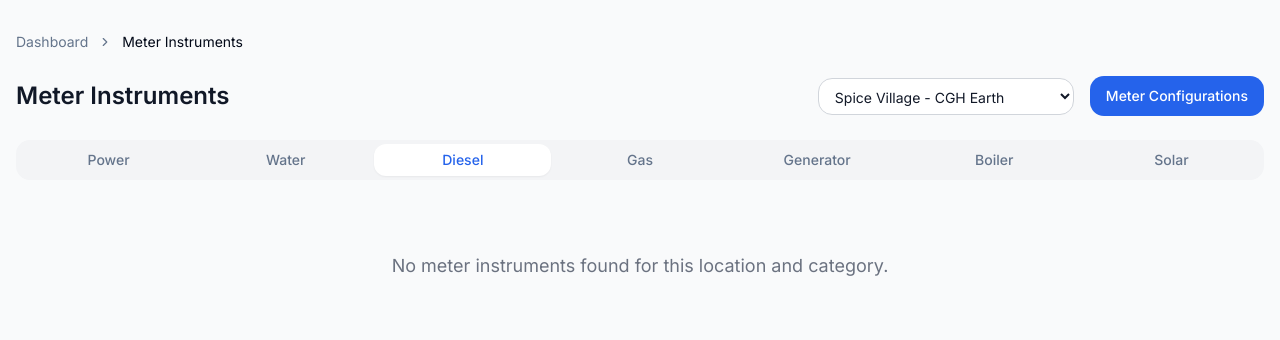
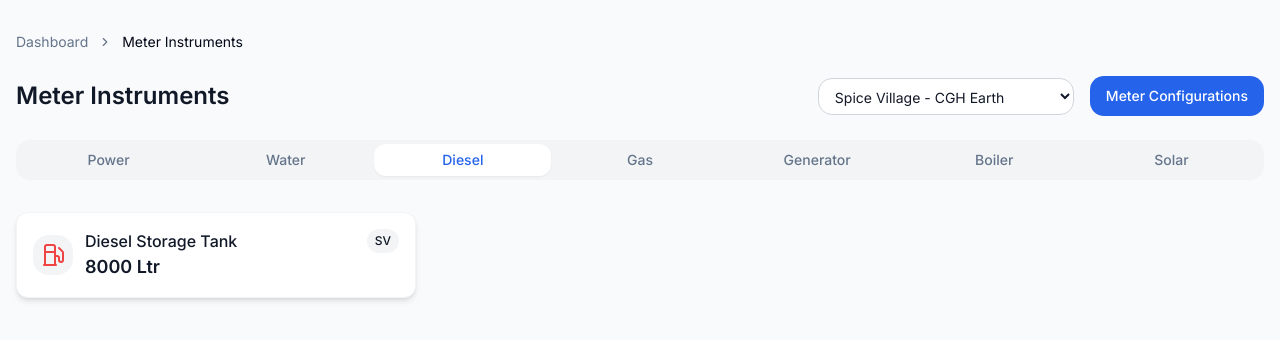
Before and after one commit to Annuabk/resort-meter-pulse-view, a React (Vite) app: page /meters/diesel in a window 1280 px wide. Shown: the top 340 px of the page. Built offline with nearby package versions, Linux system fonts and the light colour scheme.

Commit message:
feat: Add default meter configurations
Add sample meter configurations for Diesel and Generator categories on the Meter Instruments page. Each configuration card includes an icon, meter name, current reading, location badge, and is clickable to open the respective Readings Page.

```diff
--- a/src/components/MeterCard.tsx
+++ b/src/components/MeterCard.tsx
@@ -1,6 +1,6 @@
 
 import React from 'react';
-import { Thermometer, Droplet, Fuel, Power, Gauge, Zap, Sun } from 'lucide-react';
+import { Thermometer, Droplet, Fuel, Power, Gauge, Zap, Sun, Battery } from 'lucide-react';
 import { MeterInstrument } from '@/types/dashboard';
 import { useNavigate } from 'react-router-dom';
 
@@ -19,11 +19,11 @@ export const MeterCard: React.FC<MeterCardProps> = ({ instrument }) => {
       case 'water':
         return <Droplet className="h-6 w-6 text-meter-water" />;
       case 'diesel':
-        return <Gauge className="h-6 w-6 text-meter-diesel" />;
+        return <Fuel className="h-6 w-6 text-meter-diesel" />;
       case 'gas':
         return <Fuel className="h-6 w-6 text-meter-gas" />;
       case 'generator':
-        return <Zap className="h-6 w-6 text-meter-generator" />;
+        return <Battery className="h-6 w-6 text-meter-generator" />;
       case 'boiler':
         return <Thermometer className="h-6 w-6 text-meter-boiler" />;
       case 'solar':
--- a/src/data/meterData.ts
+++ b/src/data/meterData.ts
@@ -44,16 +44,42 @@ export const meterInstruments: MeterInstrument[] = [
     unit: 'KG',
     location: 'SV'
   },
+  // Added new diesel instruments
   {
     id: 'diesel-1',
-    name: 'Generator Diesel Tank',
+    name: 'Diesel Storage Tank',
     category: 'diesel',
-    value: 120,
+    value: 8000,
     unit: 'Ltr',
+    location: 'SV'
+  },
+  {
+    id: 'diesel-2',
+    name: 'Transport Diesel Stock',
+    category: 'diesel',
+    value: 5000,
+    unit: 'Ltr',
+    location: 'CH'
+  },
+  // Added new generator instruments
+  {
+    id: 'generator-1',
+    name: 'Main Generator',
+    category: 'generator',
+    value: 2500,
+    unit: 'KWH',
+    location: 'SV'
+  },
+  {
+    id: 'generator-2',
+    name: 'Backup Generator',
+    category: 'generator',
+    value: 1500,
+    unit: 'KWH',
     location: 'CL'
   },
   {
-    id: 'generator-1',
+    id: 'generator-3',
     name: 'Emergency Generator',
     category: 'generator',
     value: 186,
```
